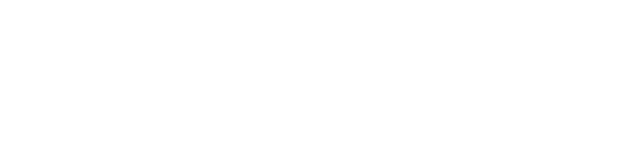
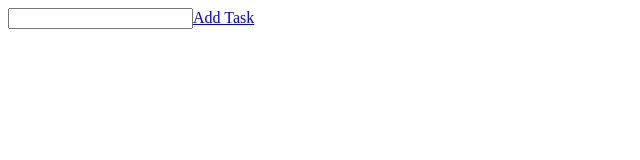
Before and after one commit to MZHoffman/codedamn-todo, a plain HTML site: page index.html in a window 1280 px wide. Shown: the whole page, without its empty margins (0-640 px from the left). Drawn offline with Linux system fonts and the light colour scheme.

Commit message:
HTML Structure

```diff
--- a/index.html
+++ b/index.html
@@ -8,5 +8,14 @@
     <script src="scripts.js"></script>
     <title>TO-DO</title>
   </head>
-  <body></body>
+  <body>
+    <div id="main">
+      <input type="text" name="taskToAdd" id="taskToAdd" /><a
+        href="#"
+        id="addTask"
+        >Add Task</a
+      >
+      <div id="tasks"></div>
+    </div>
+  </body>
 </html>
```
